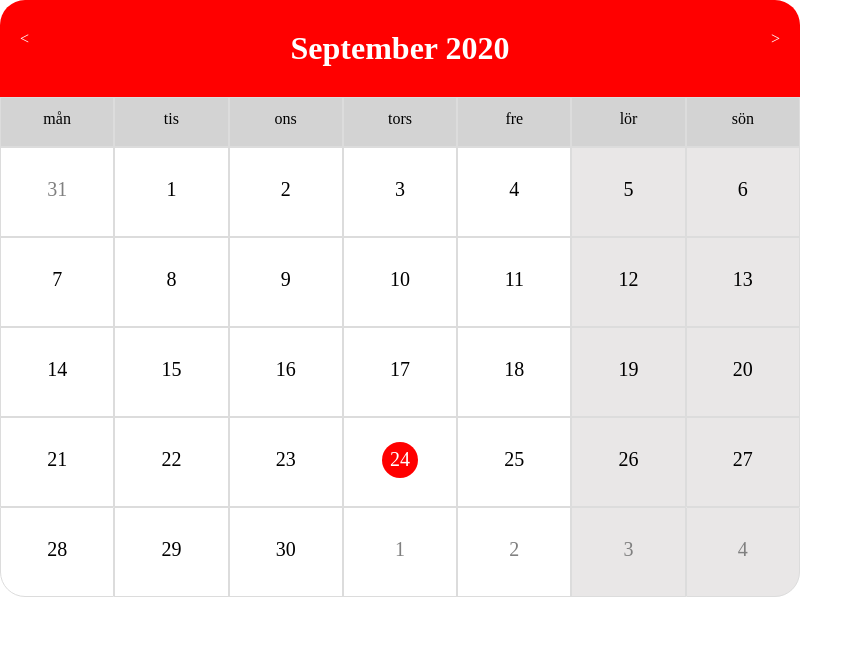
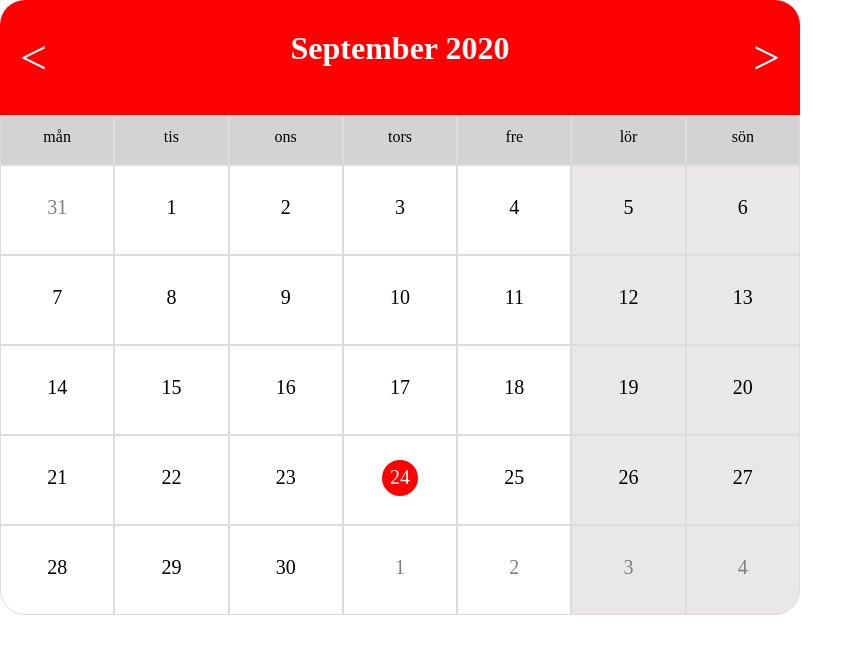
Before and after one commit to TildaL/Calendar, a plain HTML site: page Calendar/index.html in a window 1280 px wide. Shown: the whole page, without its empty margins (0-863 px from the left). Drawn offline with Linux system fonts and the light colour scheme.

Commit message:
Update styles.css

```diff
--- a/Calendar/styles.css
+++ b/Calendar/styles.css
@@ -21,6 +21,10 @@ header {
     text-justify: center;
     border-top-right-radius:25px;
     border-top-left-radius:25px;
+}
+
+header p {
+    font-size: 48px;
 }
 
 h1, header p {
```
